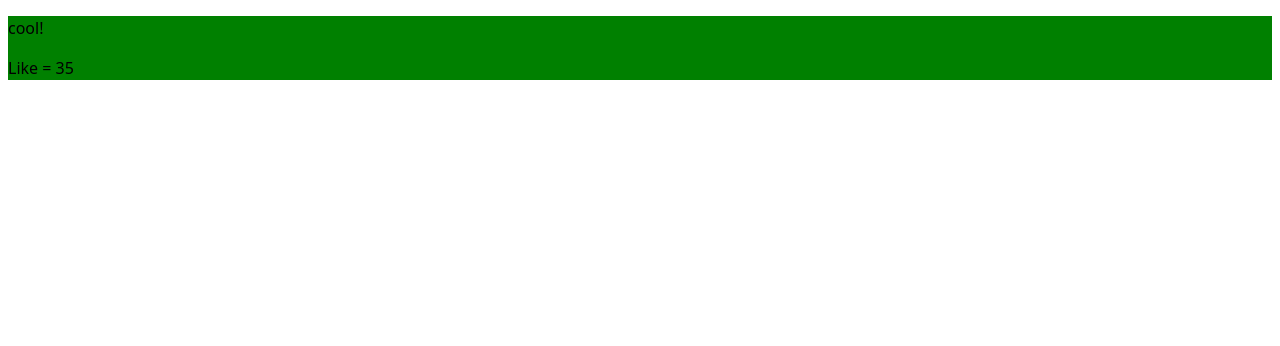
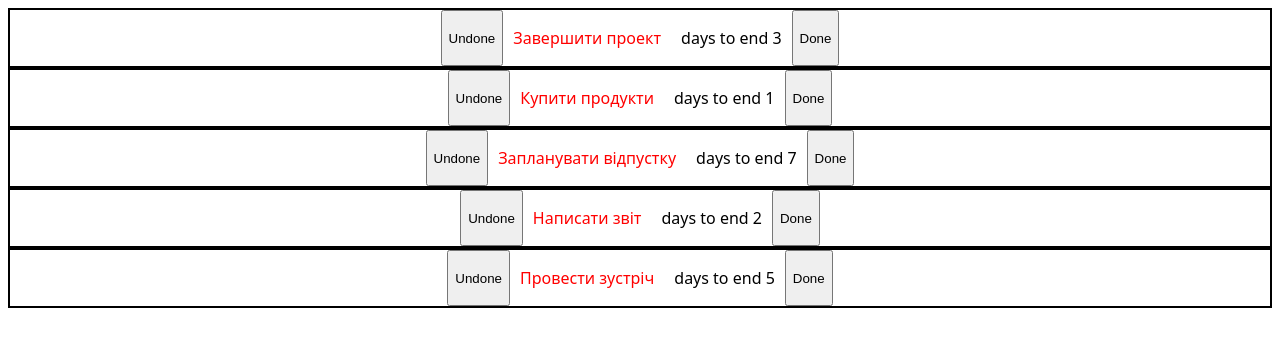
Before and after one commit to MakarKolesnyk/react, a React (Vite) app: page / in a window 1280 px wide. Shown: the top 346 px of the page. Built offline with nearby package versions, Linux system fonts and the light colour scheme.

Commit message:
Add TasksList

```diff
--- a/src/App.jsx
+++ b/src/App.jsx
@@ -1,16 +1,9 @@
+import TasksList from "./components/TasksList/TasksList";
 
-import Comment from './components/Comment/Comment';
-
-const dataComent= {
-    id:1,
-    content:"cool!",
-    amountLike:35,
-    isNew: true
-}
 function App() {
   return (
     <>
-      <Comment dataComent={dataComent}/>
+      <TasksList />
     </>
   );
 }
--- a/src/components/Task/Task.jsx
+++ b/src/components/Task/Task.jsx
@@ -1,13 +1,20 @@
 import PropTypes from "prop-types";
+import styles from "./Task.module.css";
 
 const Task = (props) => {
   const {
-    dataTask: { text, days, isDone },
+    dataTask: { id, text, days, isDone },
+    setDoneTask,
+    setNotDoneTask,
   } = props;
+  const setDone = () => setDoneTask(id);
+  const setNotDone = () => setNotDoneTask(id);
   return (
-    <div>
+    <div className={styles.task}>
+      <button onClick={setNotDone}>Undone</button>
       <p style={{ color: isDone ? "green" : "red" }}>{text}</p>
       <p>days to end {days}</p>
+      <button onClick={setDone}>Done</button>
     </div>
   );
 };
@@ -19,6 +26,8 @@ Task.propTypes = {
     days: PropTypes.number.isRequired,
     isDone: PropTypes.bool,
   }),
+  setDoneTask: PropTypes.func,
+  setNotDoneTask: PropTypes.func,
 };
 
 export default Task;
--- /dev/null
+++ b/src/components/Task/Task.module.css
@@ -0,0 +1,10 @@
+.task{
+    display: flex;
+    border: 2px solid black;
+    padding: 0 10px;
+    justify-content: center;
+}
+
+.task > p{
+    padding: 0 10px
+}
--- /dev/null
+++ b/src/components/TasksList/TasksList.jsx
@@ -0,0 +1,39 @@
+import Task from "../Task/Task";
+import { useState } from "react";
+import tasks from "./data";
+
+function TasksList() {
+  const [dataTasks, setDataTasks] = useState(tasks);
+  const setDoneTask = (id) => {
+    const newTasks = dataTasks.map((task) => {
+      if (task.id === id) {
+        return { ...task, isDone: true };
+      }
+      return task;
+    });
+    setDataTasks(newTasks);
+  };
+  const setNotDoneTask = (id) => {
+    const newTasks = dataTasks.map((task) => {
+      if (task.id === id) {
+        return { ...task, isDone: false };
+      }
+      return task;
+    });
+    setDataTasks(newTasks);
+  };
+  return (
+    <>
+      {dataTasks.map((task) => (
+        <Task
+          key={task.id}
+          dataTask={task}
+          setDoneTask={setDoneTask}
+          setNotDoneTask={setNotDoneTask}
+        />
+      ))}
+    </>
+  );
+}
+
+export default TasksList;
--- /dev/null
+++ b/src/components/TasksList/data.js
@@ -0,0 +1,13 @@
+const tasks = [
+  { id: 1, text: "Завершити проект", days: 3, isDone: false },
+
+  { id: 2, text: "Купити продукти", days: 1, isDone: false },
+
+  { id: 3, text: "Запланувати відпустку", days: 7, isDone: false },
+
+  { id: 4, text: "Написати звіт", days: 2, isDone: false },
+
+  { id: 5, text: "Провести зустріч", days: 5, isDone: false },
+];
+
+export default tasks;
```
